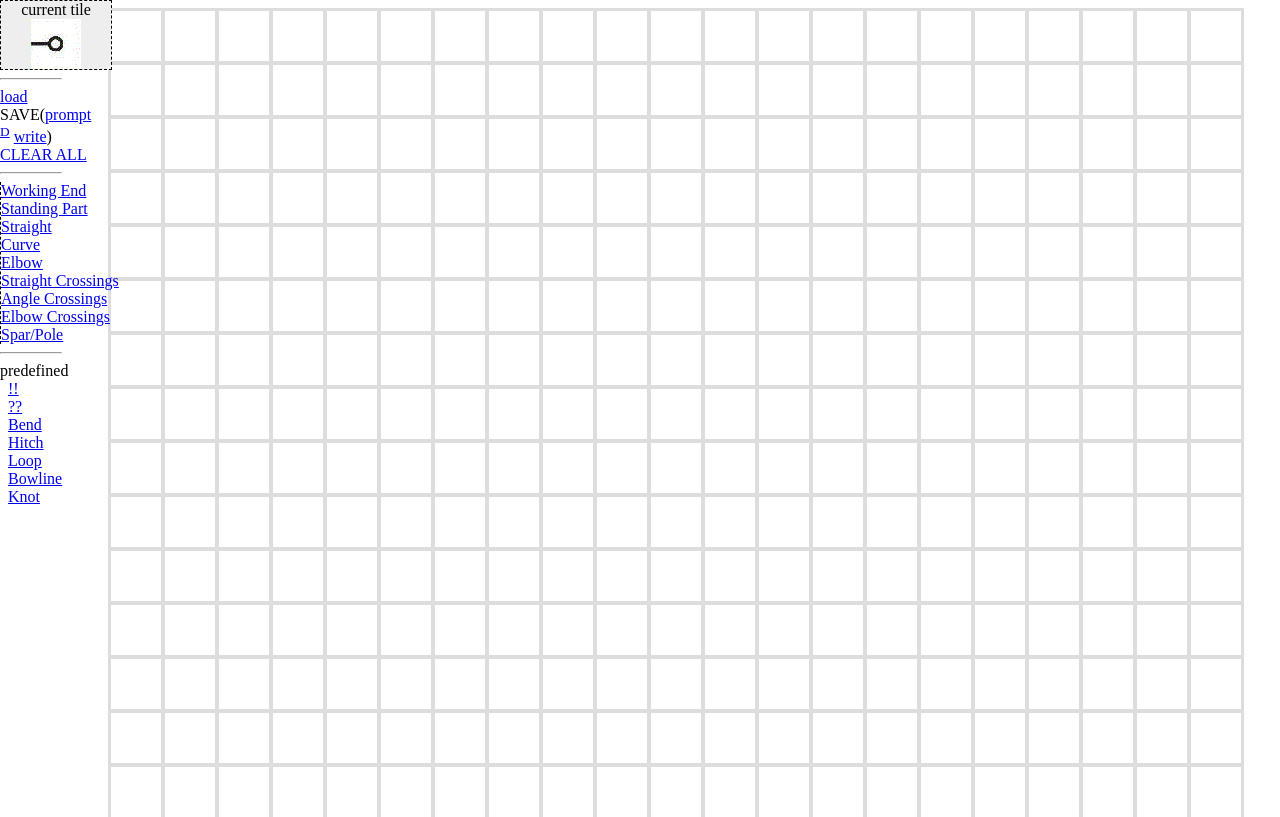
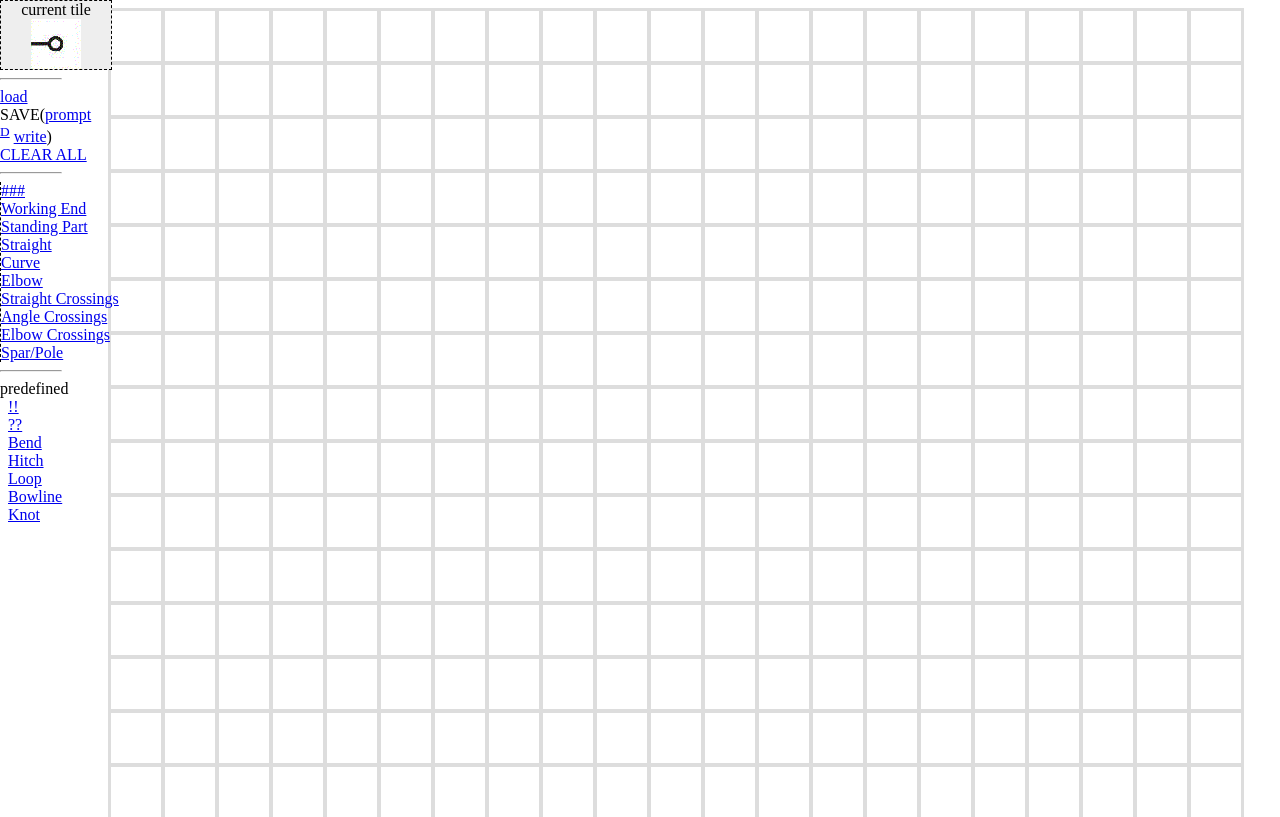
Before and after one commit to a899337/jsknotmaker, a plain HTML site: page jsKnotMaker.html in a window 1280 px wide. Shown: the top 817 px of the page. Drawn offline with Linux system fonts and the light colour scheme.

Commit message:
forgot group blank, and leftovers q and r

```diff
--- a/jsKnotMaker.html
+++ b/jsKnotMaker.html
@@ -145,6 +145,7 @@ var tiles = {
     };
 
 var tileGroupings2 = [
+    ["###", ["","q","r","" ]],
     ["Working End", ["d","a","b","c" ]],
     ["Standing Part", ["n","p","o","m" ]],
     ["Straight", ["f","e","\x7F","~" ]],
```
